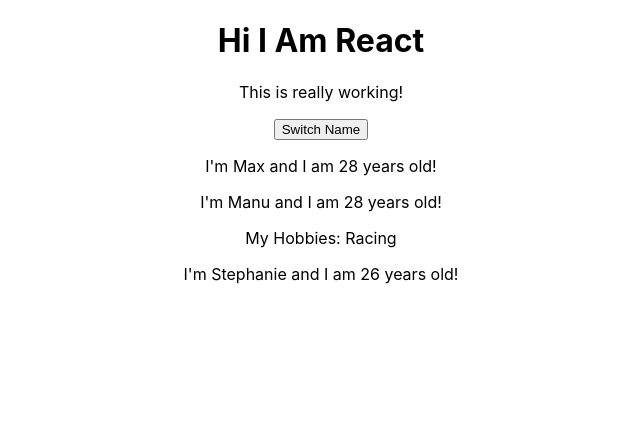
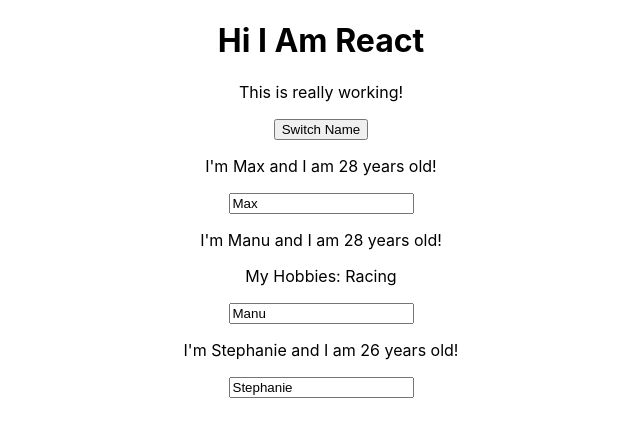
Before and after one commit to ethanlmaoi/react-practice, a React (Create React App) app: page / in a window 1280 px wide. Shown: the top 436 px of the page, without its empty margins (319-959 px from the left). Built offline with nearby package versions, Linux system fonts and the light colour scheme.

Commit message:
adding two way bindings

```diff
--- a/src/App.js
+++ b/src/App.js
@@ -24,6 +24,16 @@
     })
   }
 
+  nameChangedHandler = (event) => {
+    this.setState( {
+      persons: [
+        { name: 'Max', age: 28},
+        { name: event.target.value, age: 29},
+        { name: 'Stephanie', age: 27}
+      ]
+    })
+  }
+
   render() {
     return (
       <div className="App">
@@ -36,7 +46,8 @@
         <Person
           name={this.state.persons[1].name}
           age={this.state.persons[0].age}
-          click={this.switchNameHandler.bind(this, 'Max!')} >My Hobbies: Racing</Person>
+          click={this.switchNameHandler.bind(this, 'Max!')}
+          changed={this.nameChangedHandler} >My Hobbies: Racing</Person>
         <Person
           name={this.state.persons[2].name}
           age={this.state.persons[2].age} />
--- a/src/Person/Person.js
+++ b/src/Person/Person.js
@@ -5,6 +5,7 @@
         <div>
             <p onClick={props.click}>I'm {props.name} and I am {props.age} years old!</p>
             <p>{props.children}</p>
+            <input type="text" onChange={props.changed} value={props.name}/>
         </div>
     )
 };
```
